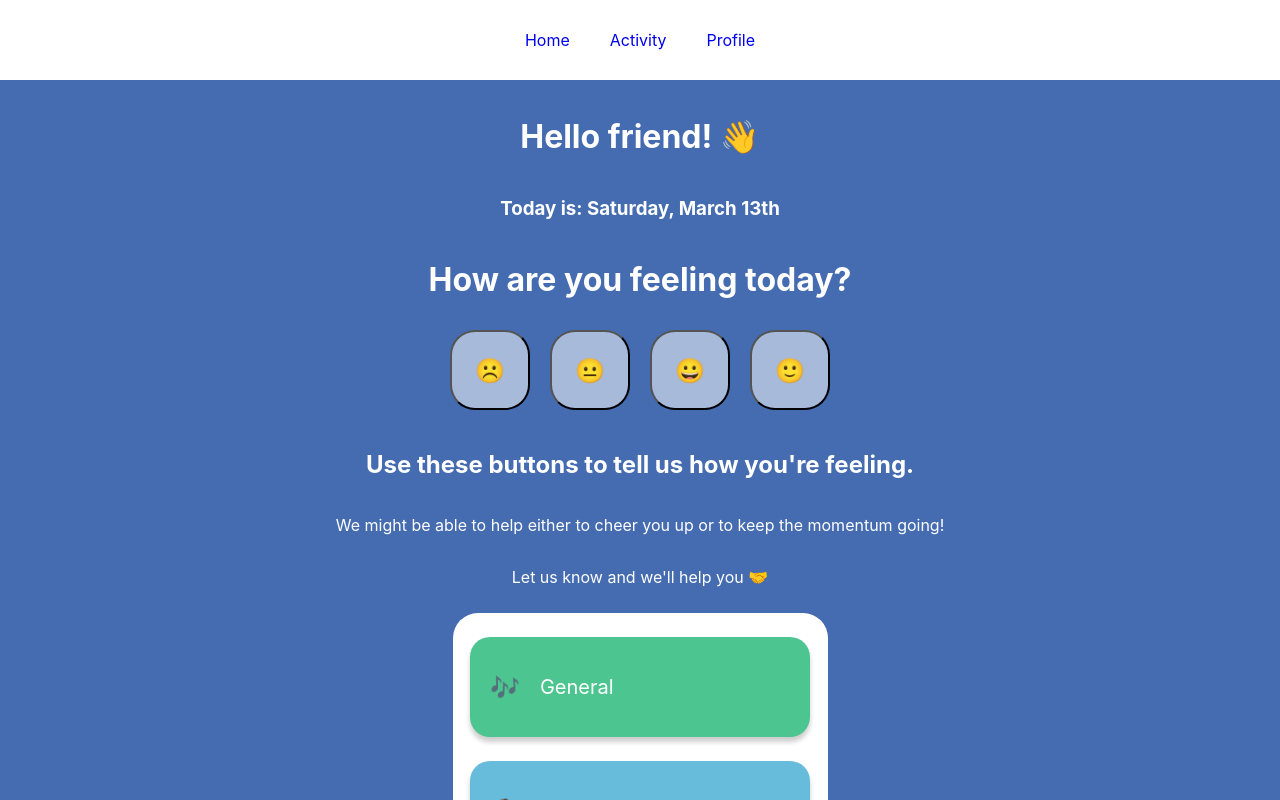
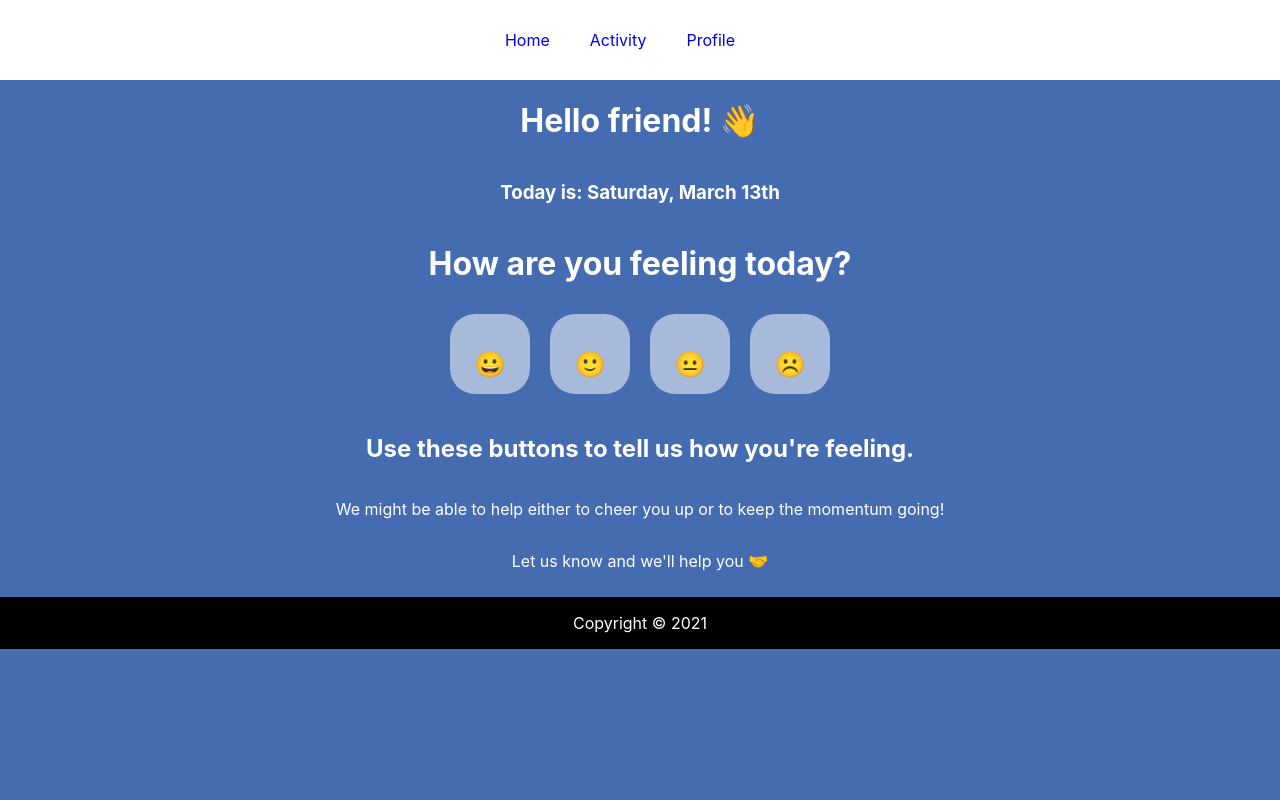
Before and after one commit to glanzwulf/wild_hackaton, a React (Create React App) app in the folder mentalh/: page / in a window 1280 px wide. Shown: the top 800 px of the page. Built offline with nearby package versions, Linux system fonts and the light colour scheme.

Commit message:
Mood components part done

```diff
--- a/mentalh/src/App.jsx
+++ b/mentalh/src/App.jsx
@@ -1,16 +1,30 @@
-import { Switch, Route } from 'react-router-dom';
+
 import Navbar from './Components/Navbar'
 import ActivityDetails from './Components/ActivityDetails'
 import Profile from './Components/Profile'
 import MainPage from './Components/MainPage'
-import ActivityList from './Components/ActivityList'
+
 import "./App.css"
+
+import {Switch ,Route} from 'react-router-dom';
+import Happy from './Components/Happy';
+import Lesshappy from './Components/Lesshappy';
+ import Moresad from './Components/Moresad';
+import Sad from './Components/Sad';
+
 
 function App() {
 
   return (
     <div className="App">
-        <Navbar />
+   <Switch>
+       <Route  path='/happy' component={Happy}/>
+       <Route path='/lesshappy' component={Lesshappy}/>
+       <Route path='/moresad' component={Moresad}/>
+       <Route path='/sad' component={Sad}/>
+     </Switch>
+
+         <Navbar />
         <Switch>
             <Route exact path='/' component={MainPage} />
             <Route path='/name' component={ActivityDetails} />
--- a/mentalh/src/Components/Happy.jsx
+++ b/mentalh/src/Components/Happy.jsx
@@ -1,5 +1,8 @@
 import './Moodtext.css';
-import React, { Component } from 'react'
+import React, { Component } from 'react';
+import Header from './Header';
+import Moodtextul from './Moodtextul';
+import ActivityList from './ActivityList';
 
 export default class Happy extends Component {
     constructor(){
@@ -10,10 +13,15 @@ export default class Happy extends Component {
     }
     render() {
         return (
+
             <div className="happy">
+
+                <Header />
+                <Moodtextul />
             <h2>Thank you,Your response has been recorded.</h2>
             <p>Since you are in a good mood,how about we help you keep it that way?</p>
             <p>Here are some activities that will keep you happy 👍</p>
+            <ActivityList />
         </div>
         )
     }
--- a/mentalh/src/Components/Lesshappy.jsx
+++ b/mentalh/src/Components/Lesshappy.jsx
@@ -1,5 +1,8 @@
 import React, { Component } from 'react'
 import './Moodtext.css';
+import Header from './Header';
+import Moodtextul from './Moodtextul';
+import ActivityList from './ActivityList';
 
 export default class Lesshappy extends Component {
     constructor(){
@@ -11,9 +14,12 @@ export default class Lesshappy extends Component {
     render() {
         return (
             <div className="lesshappy">
+                 <Header />
+                <Moodtextul />
             <h2>Thank you,Your response has been recorded.</h2>
             <p>Since you are in less good mood,how about we help you to make you more happy.</p>
             <p>Here are some activities that will make you more happy 👍</p>
+            <ActivityList />
         </div>
         )
     }
--- a/mentalh/src/Components/MainPage.jsx
+++ b/mentalh/src/Components/MainPage.jsx
@@ -1,14 +1,13 @@
 import React from 'react'
 import Header from './Header'
 import Footer from './Footer'
-import Moodtext from './Moodtext'
-import ActivityList from './ActivityList'
-
+import Moodtextul from './Moodtextul'
+import UseButton from './Usebutton'
 const MainPage = () => (
     <div>
         <Header />
-        <Moodtext />
-        <ActivityList />
+        <Moodtextul />
+        <UseButton />
         <Footer />
     </div>
 )
--- a/mentalh/src/Components/Moods.css
+++ b/mentalh/src/Components/Moods.css
@@ -7,11 +7,6 @@
     color: white;
 }
 
-.Moods {
-    display: flex;
-    justify-content: center;
-    background-color: #456CB1;
-}
 
 .MoodButton {
     background-color: rgba(255, 255, 255, 0.53);
@@ -24,7 +19,8 @@
 }
 
 .MoodButton p {
-    font-size: 24px;
+    font-size: 25px;
+
 }
 
 
@@ -48,3 +44,15 @@
     justify-content: center;
     border-radius: 25px;
 }
+ul {
+    list-style-type: none;
+    margin: 0;
+    padding: 0;
+    overflow: hidden;
+
+  }
+  ul{
+    display: flex;
+    justify-content: center;
+    background-color: #456CB1;
+  }
--- a/mentalh/src/Components/Moodtext.jsx
+++ b/mentalh/src/Components/Moodtext.jsx
@@ -1,82 +1,106 @@
+// import React, { Component } from 'react';
+// import Happy from './Happy';
+// import Lesshappy from './Lesshappy';
+// import Moresad from './Moresad';
+// import Sad from './Sad';
+// import Usebutton from './Usebutton';
+// import './Moods.css'
+
+// class Moodtext extends Component {
+//     constructor() {
+//       super();
+//       this.state = {
+//         name: "React",
+//         showHideHappy: false,
+//         showHideLesshappy: false,
+//         showHideMoresad: false,
+//         showHideSad: false
+//       };
+//       this.hideComponent = this.hideComponent.bind(this);
+//     }
+
+//     hideComponent(name) {
+//       console.log(name);
+//       switch (name) {
+//         case "showHideHappy":
+//           this.setState({ showHideHappy: this.state.showHideHappy ||( !this.state.showHideLesshappy&&(!this.state.showHideMoresad) && (!this.state.showHideSad))});
+//           break;
+//         case "showHideLesshappy":
+//           this.setState({ showHideLesshappy: this.state.showHideLesshappy ||( !this.state.showHideHappy && (!this.state.showHideMoresad) && (!this.state.showHideSad ))});
+//           break;
+//         case "showHideMoresad":
+//           this.setState({ showHideMoresad: this.state.showHideMoresad ||(!this.state.showHideHappy && (!this.state.showHideLesshappy) && (!this.state.showHideSad))});
+//           break;
+//           case "showHideSad":
+//           this.setState({ showHideSad: this.state.showHideSad || (!this.state.showHideHappy && (!this.state.showHideMoresad )&& (!this.state.showHideLesshappy ))});
+//           break;
+//         default:
+//           this.setState(null);
+//       }
+//     }
+
+//     render(){
+//         const { showHideHappy, showHideLesshappy, showHideMoresad,showHideSad } = this.state;
+//         return (
+//           <div>
+//              {/* {showHideHappy && <Happy />}
+//             <hr />
+//             {showHideLesshappy && <Lesshappy />}
+//             <hr />
+//             {showHideMoresad && <Moresad />}
+//             <hr />
+//             {showHideSad && <Sad/>}
+//             <hr />  */}
+//             <div className="Mood">
+//             <h1>How are you feeling today?</h1>
+//             <div className="Moods">
+//               <button className="MoodButton" onClick={() => this.hideComponent("showHideMoresad")}>
+//               <p>☹️</p>
+//               </button>
+//               <button className="MoodButton"onClick={() => this.hideComponent("showHideSad")}>
+//               <p>😐</p>
+//               </button>
+//               <button className="MoodButton" onClick={() => this.hideComponent("showHideHappy")}>
+//               <p>😀</p>
+//               </button>
+//               <button className="MoodButton" onClick={() => this.hideComponent("showHideLesshappy")}>
+//               <p>🙂</p>
+//               </button>
+//             </div>
+//           </div>
+//           <Usebutton />
+//           {showHideHappy && <Happy />}
+//             {showHideLesshappy && <Lesshappy />}
+//             {showHideMoresad && <Moresad />}
+//             {showHideSad && <Sad/>}
+
+//           </div>
+
+//         );
+//       }
+// }
+// export default Moodtext;
+
 import React, { Component } from 'react';
-import Happy from './Happy';
+import {Switch ,Route} from 'react-router-dom';
+ import Happy from './Happy';
 import Lesshappy from './Lesshappy';
-import Moresad from './Moresad';
+ import Moresad from './Moresad';
 import Sad from './Sad';
-import Usebutton from './Usebutton';
-import './Moods.css'
 
-class Moodtext extends Component {
-    constructor() {
-      super();
-      this.state = {
-        name: "React",
-        showHideHappy: false,
-        showHideLesshappy: false,
-        showHideMoresad: false,
-        showHideSad: false
-      };
-      this.hideComponent = this.hideComponent.bind(this);
-    }
+ function Moodtext() {
+  return (
+    <div className="moodtext">
 
-    hideComponent(name) {
-      console.log(name);
-      switch (name) {
-        case "showHideHappy":
-          this.setState({ showHideHappy: this.state.showHideHappy ||( !this.state.showHideLesshappy&&(!this.state.showHideMoresad) && (!this.state.showHideSad))});
-          break;
-        case "showHideLesshappy":
-          this.setState({ showHideLesshappy: this.state.showHideLesshappy ||( !this.state.showHideHappy && (!this.state.showHideMoresad) && (!this.state.showHideSad ))});
-          break;
-        case "showHideMoresad":
-          this.setState({ showHideMoresad: this.state.showHideMoresad ||(!this.state.showHideHappy && (!this.state.showHideLesshappy) && (!this.state.showHideSad))});
-          break;
-          case "showHideSad":
-          this.setState({ showHideSad: this.state.showHideSad || (!this.state.showHideHappy && (!this.state.showHideMoresad )&& (!this.state.showHideLesshappy ))});
-          break;
-        default:
-          this.setState(null);
-      }
-    }
+     <Switch>
+       <Route exact path='/' component={Happy}/>
+       <Route path='/lesshappy' component={Lesshappy}/>
+       <Route path='/moresad' component={Moresad}/>
+       <Route path='/sad' component={Sad}/>
+     </Switch>
 
-    render(){
-        const { showHideHappy, showHideLesshappy, showHideMoresad,showHideSad } = this.state;
-        return (
-          <div>
-             {/* {showHideHappy && <Happy />}
-            <hr />
-            {showHideLesshappy && <Lesshappy />}
-            <hr />
-            {showHideMoresad && <Moresad />}
-            <hr />
-            {showHideSad && <Sad/>}
-            <hr />  */}
-            <div className="Mood">
-            <h1>How are you feeling today?</h1>
-            <div className="Moods">
-              <button className="MoodButton" onClick={() => this.hideComponent("showHideMoresad")}>
-              <p>☹️</p>
-              </button>
-              <button className="MoodButton"onClick={() => this.hideComponent("showHideSad")}>
-              <p>😐</p>
-              </button>
-              <button className="MoodButton" onClick={() => this.hideComponent("showHideHappy")}>
-              <p>😀</p>
-              </button>
-              <button className="MoodButton" onClick={() => this.hideComponent("showHideLesshappy")}>
-              <p>🙂</p>
-              </button>
-            </div>
-          </div>
-          <Usebutton />
-          {showHideHappy && <Happy />}
-            {showHideLesshappy && <Lesshappy />}
-            {showHideMoresad && <Moresad />}
-            {showHideSad && <Sad/>}
+    </div>
+  );
+}
 
-          </div>
-
-        );
-      }
-}
 export default Moodtext;
--- /dev/null
+++ b/mentalh/src/Components/Moodtextul.jsx
@@ -0,0 +1,22 @@
+import React from 'react'
+import { Link } from 'react-router-dom'
+import './Navbar.css';
+import './Moods.css';
+
+
+
+export default function Moodtextul() {
+    return (
+        <div className="Mood">
+
+           <h1>How are you feeling today?</h1>
+
+            <ul>
+                <li className="MoodButton"><Link to='/happy'><p>😀</p></Link></li>
+                <li className="MoodButton"><Link to='/lesshappy'><p>🙂</p></Link></li>
+                <li className="MoodButton"><Link to='/sad'><p>😐</p></Link></li>
+                <li className="MoodButton"><Link to='/moresad'><p>☹️</p></Link></li>
+            </ul>
+        </div>
+    )
+}
```
Also changed, not shown: mentalh/src/Components/Moresad.jsx (+8 -3 lines), mentalh/src/Components/Sad.jsx (+8 -1 lines).
